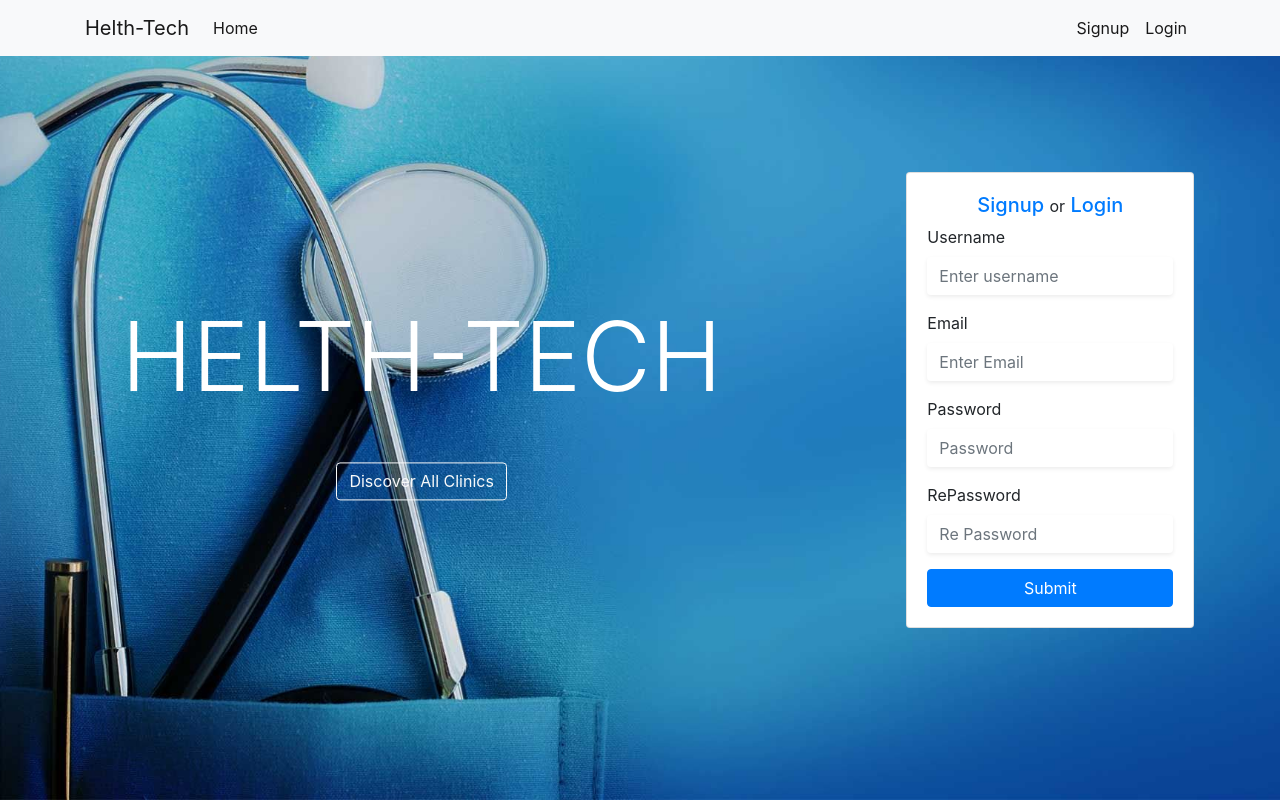
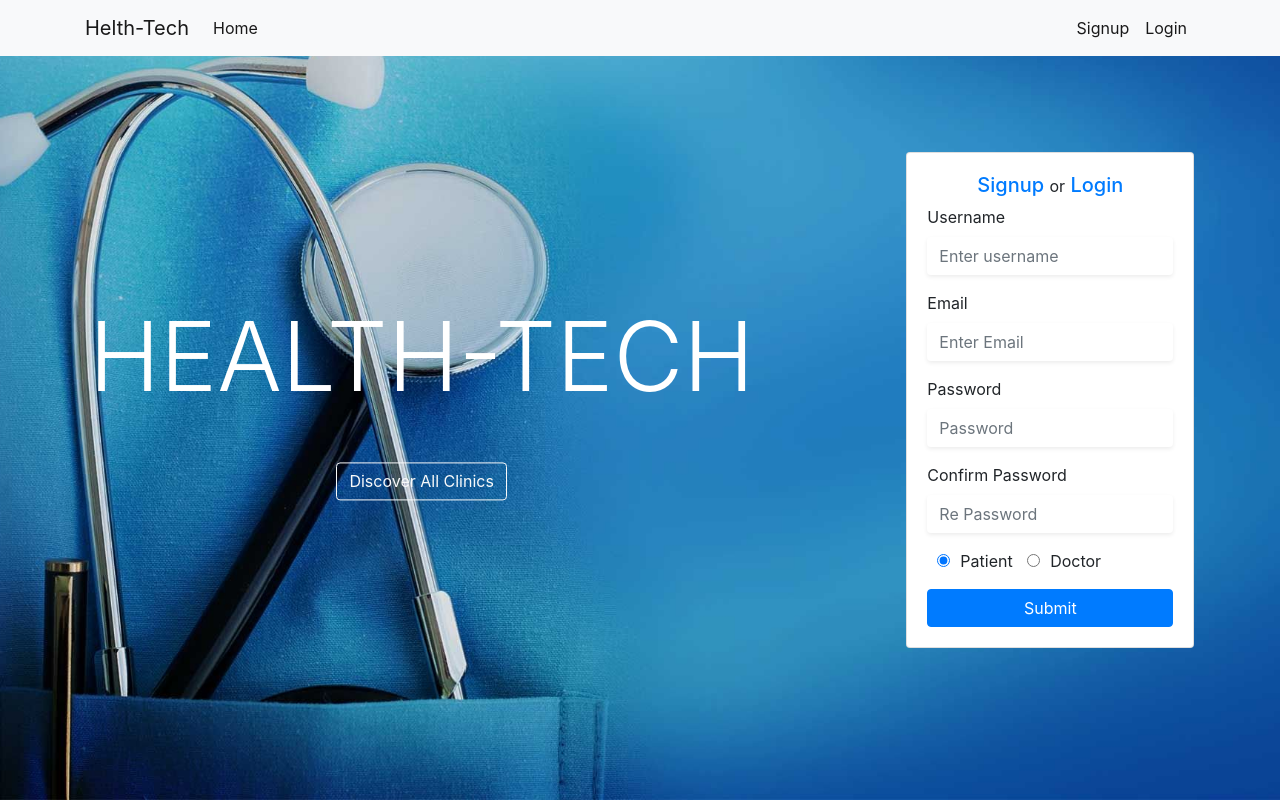
Before and after one commit to AhmedNasr7/SE2018G21, a PHP site: page / in a window 1280 px wide. Run offline with PHP 8.4, Linux system fonts and the light colour scheme.

Commit message:
adding profile type selection function

```diff
--- a/views/home.php
+++ b/views/home.php
@@ -3,7 +3,7 @@
     <section id="SEARCH-AREA" class="col-12 col-lg-8 text-center position-relative px-5">
         <div class="position-absolute v-center">
             <div class="logo my-5 text-white">
-                <h1 class="display-1">HELTH-TECH</h1>
+                <h1 class="display-1">HEALTH-TECH</h1>
             </div>
             <div class="search px-5 my-5">
 
@@ -77,9 +77,19 @@
                                 <input name="password" type="password" class="form-control shadow-sm bg-white border-0" id="sign-up-password" placeholder="Password">
                             </div>
                             <div class="form-group">
-                                <label for="sign-up-repassword">RePassword</label>
+                                <label for="sign-up-repassword">Confirm Password</label>
                                 <input name="repassword" type="password" class="form-control shadow-sm bg-white border-0" id="sign-up-repassword" placeholder="Re Password">
                             </div>
+
+                            <div class="form-group">
+                            <td align="left">
+                                <input style ="margin: 0 10px 0 10px;" type="radio" name="Patient" value="Patient" checked>Patient
+                                <input style ="margin: 0 10px 0 10px;"type="radio" name="Doctor" value="Doctor">Doctor
+                                </td>
+
+                            </div>
+
+
                             <button type="submit" class="btn btn-primary btn-block">Submit</button>
                         </form>
                     </div>
@@ -90,6 +100,8 @@
                             <div class="form-group">
                                 <label for="sign-up-username">Username</label>
                                 <input name="username" type="text" class="form-control shadow-sm bg-white border-0" id="sign-up-username" aria-describedby="emailHelp" placeholder="Enter username">
+
+
                             </div>
                             <div class="form-group">
                                 <label for="sign-up-password">Password</label>
```
